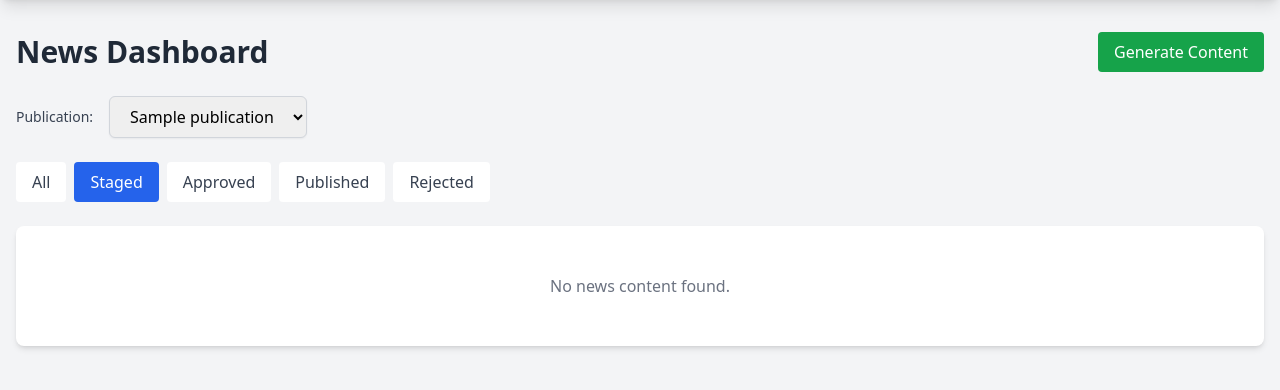
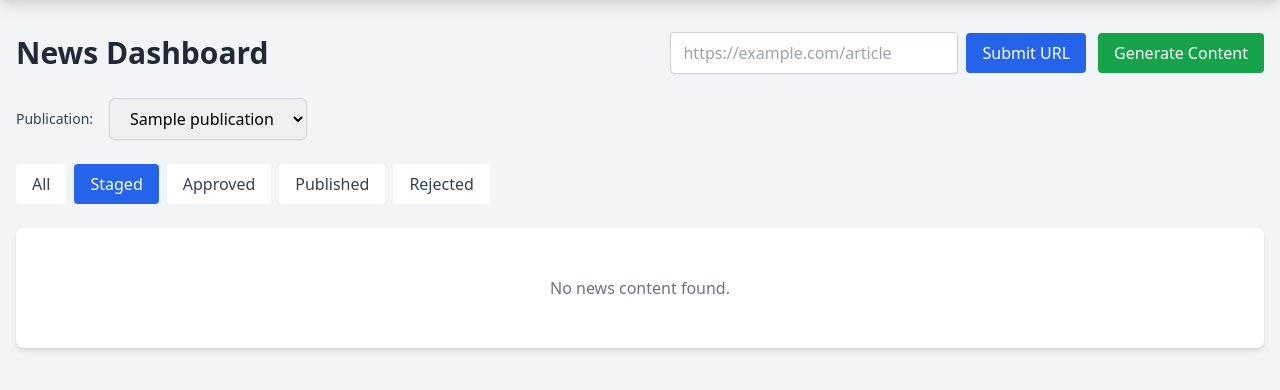
Before and after one commit to asmith-watt/Watt-news, a Flask app: page /dashboard in a window 1280 px wide. Shown: the part 60-450 px from the top of the page. Run offline with Flask 3, Linux system fonts and the light colour scheme; a user stored in the database is signed in; tables that the repository leaves empty hold one stand-in row (values such as "Sample post"); parts of the project's set-up code (start-up, migrations or seed data) failed here and were passed over; some libraries are stand-ins or nearby versions.

Commit message:
Submit individual URL feature.

```diff
--- a/app/main/routes.py
+++ b/app/main/routes.py
@@ -357,6 +357,66 @@ def trigger_content_workflow(id):
     return redirect(url_for('main.dashboard', publication_id=id, workflow_id=workflow_id))
 
 
+@bp.route('/publication/<int:id>/submit-url-workflow', methods=['POST'])
+@login_required
+def submit_url_workflow(id):
+    publication = Publication.query.get_or_404(id)
+
+    # Check access
+    if not current_user.has_role('admin') and not current_user.has_publication_access(id):
+        flash('Access denied', 'error')
+        return redirect(url_for('main.dashboard'))
+
+    source_url = request.form.get('source_url', '').strip()
+    if not source_url or not source_url.startswith(('http://', 'https://')):
+        flash('Please enter a valid URL starting with http:// or https://', 'error')
+        return redirect(url_for('main.dashboard', publication_id=id))
+
+    workflow_url = current_app.config.get('N8N_SUBMIT_URL_WORKFLOW_URL')
+    if not workflow_url:
+        flash('Submit URL workflow is not configured. Set N8N_SUBMIT_URL_WORKFLOW_URL environment variable.', 'error')
+        return redirect(url_for('main.dashboard', publication_id=id))
+
+    # Create workflow run record
+    workflow_id = str(uuid.uuid4())
+    workflow_run = WorkflowRun(
+        id=workflow_id,
+        publication_id=publication.id,
+        triggered_by_id=current_user.id,
+        workflow_type='submit_url',
+        status='pending'
+    )
+    db.session.add(workflow_run)
+    db.session.commit()
+
+    try:
+        requests.post(
+            workflow_url,
+            json={
+                'publication_id': publication.id,
+                'workflow_id': workflow_id,
+                'source_url': source_url
+            },
+            headers={'Content-Type': 'application/json'},
+            timeout=5
+        )
+    except requests.exceptions.Timeout:
+        # Expected for async workflows
+        pass
+    except requests.exceptions.RequestException as e:
+        workflow_run.status = 'failed'
+        workflow_run.message = str(e)
+        db.session.commit()
+        flash(f'Failed to trigger workflow: {str(e)}', 'error')
+        return redirect(url_for('main.dashboard', publication_id=id))
+
+    # Update status to running
+    workflow_run.status = 'running'
+    db.session.commit()
+
+    return redirect(url_for('main.dashboard', publication_id=id, workflow_id=workflow_id, workflow_type='submit_url'))
+
+
 @bp.route('/content/<int:id>/generate-image', methods=['POST'])
 @login_required
 def generate_image(id):
--- a/app/templates/main/dashboard.html
+++ b/app/templates/main/dashboard.html
@@ -4,6 +4,16 @@
 <div class="mb-6 flex justify-between items-center">
     <h1 class="text-3xl font-bold text-gray-800">News Dashboard</h1>
     {% if current_publication %}
+    <div class="flex items-center space-x-3">
+        <form method="POST" action="{{ url_for('main.submit_url_workflow', id=current_publication.id) }}"
+              class="flex items-center space-x-2"
+              onsubmit="if (!this.source_url.value.trim()) { alert('Please enter a URL.'); return false; } return confirm('Generate articles from this URL for {{ current_publication.name }}?');">
+            <input type="url" name="source_url" required placeholder="https://example.com/article"
+                   class="px-3 py-2 border border-gray-300 rounded shadow-sm focus:outline-none focus:ring-blue-500 focus:border-blue-500 w-72">
+            <button type="submit" class="px-4 py-2 bg-blue-600 text-white rounded hover:bg-blue-700 whitespace-nowrap">
+                Submit URL
+            </button>
+        </form>
         <form method="POST" action="{{ url_for('main.trigger_content_workflow', id=current_publication.id) }}"
               class="inline"
               onsubmit="return confirm('Trigger content generation workflow for {{ current_publication.name }}?');">
@@ -11,6 +21,7 @@
                 Generate Content
             </button>
         </form>
+    </div>
     {% endif %}
 </div>
 
@@ -175,7 +186,7 @@ function dismissWorkflowStatus() {
     window.history.replaceState({}, '', url);
 }
 
-function pollWorkflowStatus(workflowId) {
+function pollWorkflowStatus(workflowId, runningMsg) {
     fetch(`/api/workflow/${workflowId}/status`)
         .then(response => response.json())
         .then(data => {
@@ -186,14 +197,15 @@ function pollWorkflowStatus(workflowId) {
             }
 
             if (data.status === 'running' || data.status === 'pending') {
-                showWorkflowStatus(data.status, 'Content generation workflow is running...');
+                showWorkflowStatus(data.status, runningMsg);
             } else if (data.status === 'completed') {
                 showWorkflowStatus('completed', data.message || 'Workflow completed successfully!');
                 clearInterval(workflowPollInterval);
-                // Remove workflow_id from URL and refresh to show new content
+                // Remove workflow_id and workflow_type from URL and refresh to show new content
                 setTimeout(() => {
                     const url = new URL(window.location);
                     url.searchParams.delete('workflow_id');
+                    url.searchParams.delete('workflow_type');
                     window.location.href = url.toString();
                 }, 2000);
             } else if (data.status === 'failed') {
@@ -211,10 +223,14 @@ document.addEventListener('DOMContentLoaded', function() {
     const workflowId = getUrlParam('workflow_id');
     if (workflowId) {
         currentWorkflowId = workflowId;
-        showWorkflowStatus('running', 'Content generation workflow is running...');
+        const workflowType = getUrlParam('workflow_type');
+        const runningMsg = workflowType === 'submit_url'
+            ? 'Article-from-URL workflow is running...'
+            : 'Content generation workflow is running...';
+        showWorkflowStatus('running', runningMsg);
         // Poll every 3 seconds
-        pollWorkflowStatus(workflowId);
-        workflowPollInterval = setInterval(() => pollWorkflowStatus(workflowId), 3000);
+        pollWorkflowStatus(workflowId, runningMsg);
+        workflowPollInterval = setInterval(() => pollWorkflowStatus(workflowId, runningMsg), 3000);
     }
 });
 </script>
--- a/config.py
+++ b/config.py
@@ -26,6 +26,7 @@ class Config:
     N8N_CONTENT_WORKFLOW_URL = os.environ.get('N8N_CONTENT_WORKFLOW_URL')
     N8N_IMAGE_WORKFLOW_URL = os.environ.get('N8N_IMAGE_WORKFLOW_URL')
     N8N_AUDIT_WORKFLOW_URL = os.environ.get('N8N_AUDIT_WORKFLOW_URL')
+    N8N_SUBMIT_URL_WORKFLOW_URL = os.environ.get('N8N_SUBMIT_URL_WORKFLOW_URL')
 
     # Celery Configuration
     _redis_url = os.environ.get('REDIS_URL') or os.environ.get('CELERY_BROKER_URL') or 'redis://localhost:6379/0'
```
Lines whose indentation alone changed are shown as unchanged.
